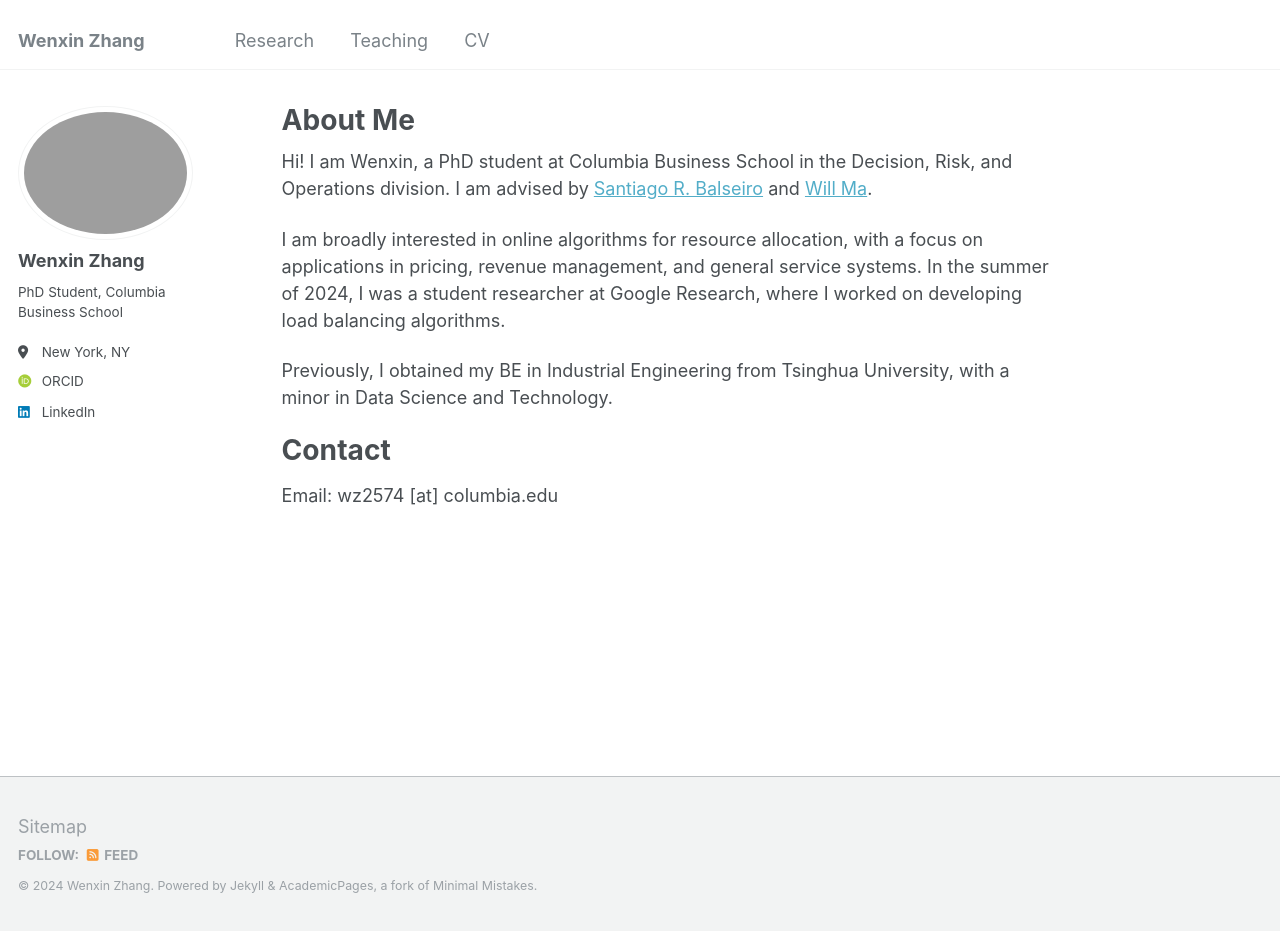
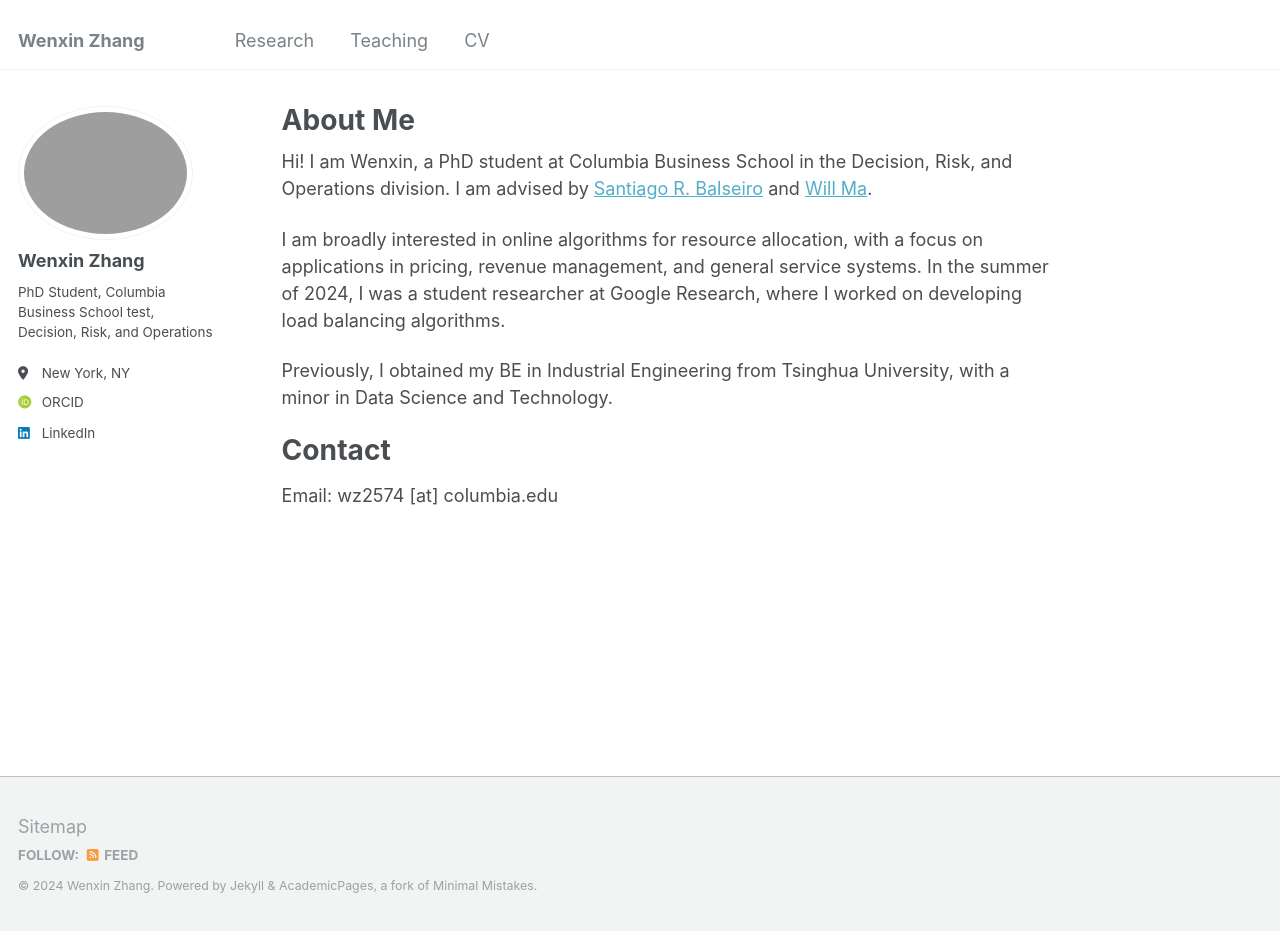
Before and after one commit to kimwx/wenxinzhang.github.io, a Jekyll site: the page built from _pages/about.md, in a window 1280 px wide and 931 px high. Built offline with Jekyll 4.4.1, drawn with Linux system fonts in a browser that asks for light colours; some web fonts are replaced.

Commit message:
Update _config.yml

```diff
--- a/_config.yml
+++ b/_config.yml
@@ -11,7 +11,7 @@ locale                   : "en-US"
 title                    : "Wenxin Zhang"
 title_separator          : "-"
 name                     : &name "Wenxin Zhang"
-description              : &description "PhD Student, Columbia Business School"
+description              : &description
 url                      : "https://wenxinzhang0.github.io" # the base hostname & protocol for your site e.g. "https://mmistakes.github.io"
 baseurl                  : "" # the subpath of your site, e.g. "/blog"
 repository               : "wenxinzhang0.github.io"
@@ -24,7 +24,10 @@ author:
   avatar           : "profile.png"
   name             : "Wenxin Zhang"
   pronouns         : # example: "she/her"
-  bio              : PhD Student, Columbia Business School
+  bio              : |
+    PhD Student,
+    Columbia Business School test,
+    Decision, Risk, and Operations
   location         : "New York, NY"
   #employer         : "Red Brick University"
   #uri              : # URL
```
